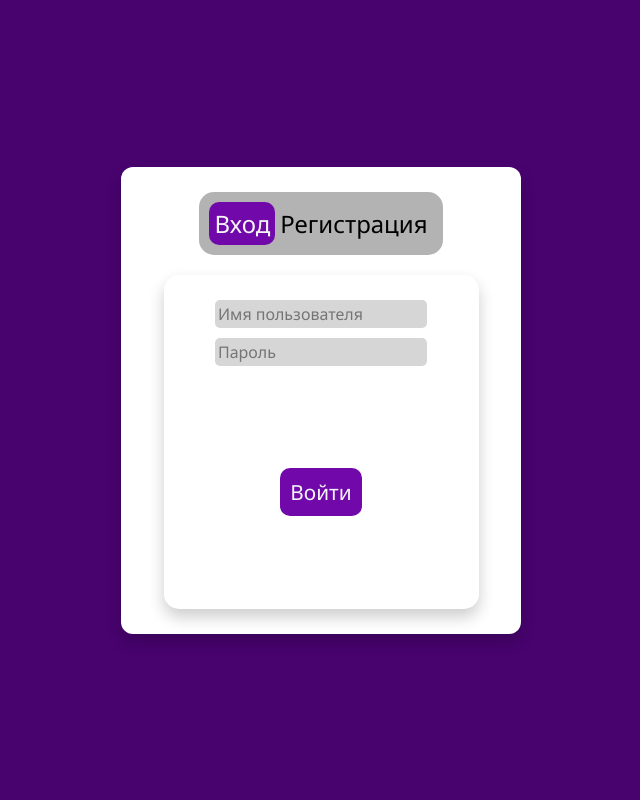
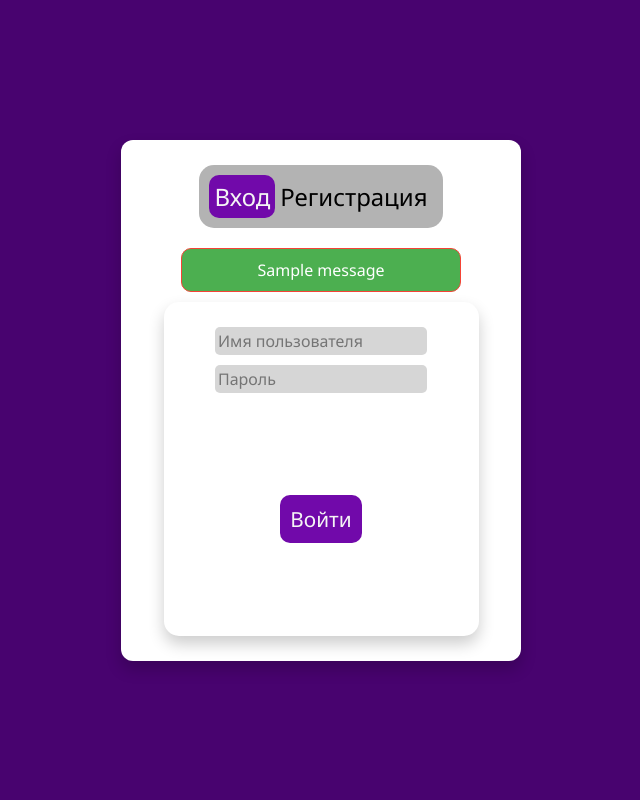
Before and after one commit to spitegod/Webnote, a Django app: page / in a window 1280 px wide. Shown: the whole page, without its empty margins (319-959 px from the left). Run offline with Django 5.2, Linux system fonts and the light colour scheme; tables that the repository leaves empty hold one stand-in row (values such as "Sample post"); one stand-in notice (Sample message) is shown.

Commit message:
Added signing in and registration

```diff
--- a/dashboard/static/dashboard/css/dashboard.css
+++ b/dashboard/static/dashboard/css/dashboard.css
@@ -129,3 +129,29 @@
   margin-top: 10px;
   text-align: center; /* если хочешь кнопки по центру */
 }
+
+.messages {
+  width: 80%;
+  margin: 10px auto;
+  text-align: center;
+}
+
+.message {
+  padding: 10px;
+  margin-bottom: 10px;
+  border-radius: 10px;
+  border: 1px solid;
+  font-family: "Noto Sans", sans-serif;
+  border-color: #f44336;
+}
+
+.message.error {
+  background-color: #ffffff;
+  color: #f44336;
+  border-color: #f44336;
+}
+
+.message.success {
+  background-color: #4CAF50;
+  color: white;
+}
--- a/dashboard/templates/dashboard/auth.html
+++ b/dashboard/templates/dashboard/auth.html
@@ -15,15 +15,22 @@
                     <div class="tab tab_active" id="login_tab">Вход</div>
                     <div class="tab" id="register_tab">Регистрация</div>
                 </div>
+                {% if messages %}
+                  <div class="messages">
+                    {% for message in messages %}
+                      <div class="message {{ message.tags }}">{{ message }}</div>
+                    {% endfor %}
+                  </div>
+                {% endif %}
                 <div class="form" id="login_form">
-                    <form method="post">
+                    <form method="post" action="{% url 'auth' %}">
                         {% csrf_token %}
-                        <input type="text" class="nickname_input" placeholder="Имя пользователя">
-                        <input type="password" class="password_input" placeholder="Пароль"><br>
-                        <input type="password" class="password_input_repeat input-animate" placeholder="Повторите пароль"><br>
+                        <input type="text" name="nickname_input" class="nickname_input" placeholder="Имя пользователя">
+                        <input type="password" name="password_input" class="password_input" placeholder="Пароль"><br>
+                        <input type="password" name="password_input_repeat" class="password_input_repeat input-animate" placeholder="Повторите пароль"><br>
                         <div class="form_buttons">
-                          <button class="button_sign_in">Войти</button>
-                          <button class="button_register">Зарегистрироваться</button>
+                          <button type="submit" name="action" value="login" class="button_sign_in">Войти</button>
+                          <button type="submit" name="action" value="register" class="button_register">Зарегистрироваться</button>
                         </div>
                     </form>
                 </div>
--- a/dashboard/urls.py
+++ b/dashboard/urls.py
@@ -1,6 +1,9 @@
 from django.urls import path, include
 from . import views
+from .views import dashboard_view
 
 urlpatterns = [
-    path('', views.index)
+    path('', views.index),
+    path('home/', dashboard_view, name='dashboard'),
+    path('auth/', views.auth_view, name='auth'),
 ]
--- a/dashboard/views.py
+++ b/dashboard/views.py
@@ -1,6 +1,39 @@
-from django.shortcuts import render
+from django.shortcuts import render, redirect
 from django.http import HttpResponse
+from django.contrib.auth import authenticate, login as auth_login
+from django.contrib.auth.models import User
+from django.contrib import messages
 
 
 def index(request):
     return render(request, 'dashboard/auth.html')
+
+def dashboard_view(request):
+    return render(request, 'dashboard/dashboard.html')
+
+def auth_view(request):
+    if request.method == 'POST':
+        action = request.POST.get('action')
+        username = request.POST.get('nickname_input')
+        password = request.POST.get('password_input')
+
+        if action == 'login':
+            user = authenticate(request, username=username, password=password)
+            if user is not None:
+                auth_login(request, user)
+                return redirect('dashboard')
+            else:
+                messages.error(request, 'Неправильный логин или пароль')
+
+        elif action == 'register':
+            password_repeat = request.POST.get('password_input_repeat')
+            if password != password_repeat:
+                messages.error(request, 'Пароли не совпадают')
+            elif User.objects.filter(username=username).exists():
+                messages.error(request, 'Пользователь с таким ником уже существует')
+            else:
+                user = User.objects.create_user(username=username, password=password)
+                auth_login(request, user)
+                return redirect('dashboard')
+
+    return render(request, 'dashboard/auth.html')
```
Also changed, not shown: dashboard/templates/dashboard/dashboard.html (added, +11 -0 lines).
